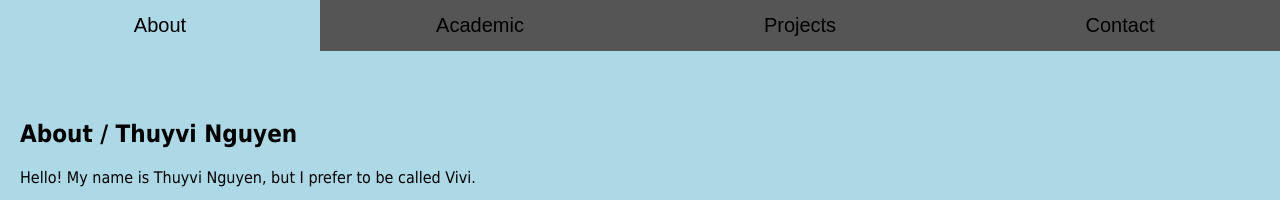
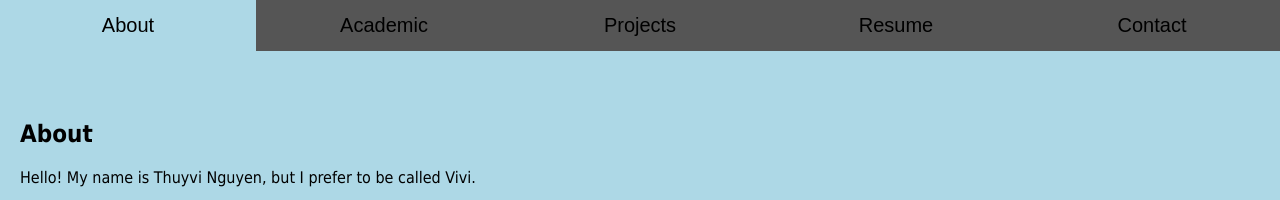
Before and after one commit to vivsnguyen/nov-2019-website, a plain HTML site: page index.html in a window 1280 px wide. Both pictures are taken after a click on the button "About". Shown: the top 200 px of the page. Drawn offline with Linux system fonts and the light colour scheme.

Commit message:
added resume

```diff
--- a/index.html
+++ b/index.html
@@ -11,10 +11,11 @@
 <button class="tablink" onclick="openPage('About', this, 'lightblue')">About</button>
 <button class="tablink" onclick="openPage('Academic', this, 'lavender')" id="defaultOpen">Academic</button>
 <button class="tablink" onclick="openPage('Projects', this, 'darkseagreen')">Projects</button>
+<button class="tablink" onclick="openPage('Resume', this, 'darkkhaki')">Resume</button>
 <button class="tablink" onclick="openPage('Contact', this, 'sandybrown')">Contact</button>
 
 <div id="About" class="tabcontent">
-  <h2>About / Thuyvi Nguyen</h2>
+  <h2>About</h2>
   <p> Hello! My name is Thuyvi Nguyen, but I prefer to be called Vivi. </p>
   <p>I'm a recent UC Berkeley graduate with a degree in Cognitive Science. I'm interested in the brain, education, and technology!</p>
   <img style="float:right" src="https://en.gravatar.com/userimage/169635224/5e849dc85e115edbdb936bcdba2ff606.png?size=200"/>
@@ -55,6 +56,10 @@
   </ul>
 </div>
 
+<div id="Resume" class="tabcontent">
+  <h2>Resume</h2>
+</div>
+
 <div id="Contact" class="tabcontent">
   <h2>Contact</h2>
   <h2> Thuyvi Nguyen </h2>
--- a/style.css
+++ b/style.css
@@ -15,7 +15,7 @@ body, html {
   cursor: pointer;
   padding: 14px 16px;
   font-size: 20px;
-  width: 25%;
+  width: 20%;
 }
 
 .tablink:hover {
@@ -32,7 +32,6 @@ body, html {
 
 .TitlePage {
   text-align: center;
-  font-size: 1000px
   vertical-align: baseline;
   background-color: salmon
   display: none;
@@ -43,4 +42,5 @@ body, html {
 #About {background-color: lightblue;}
 #Academic {background-color: lavender;}
 #Projects {background-color: darkseagreen;}
+#Resume {background-color: darkkhaki;}
 #Contact {background-color: sandybrown;}
```
